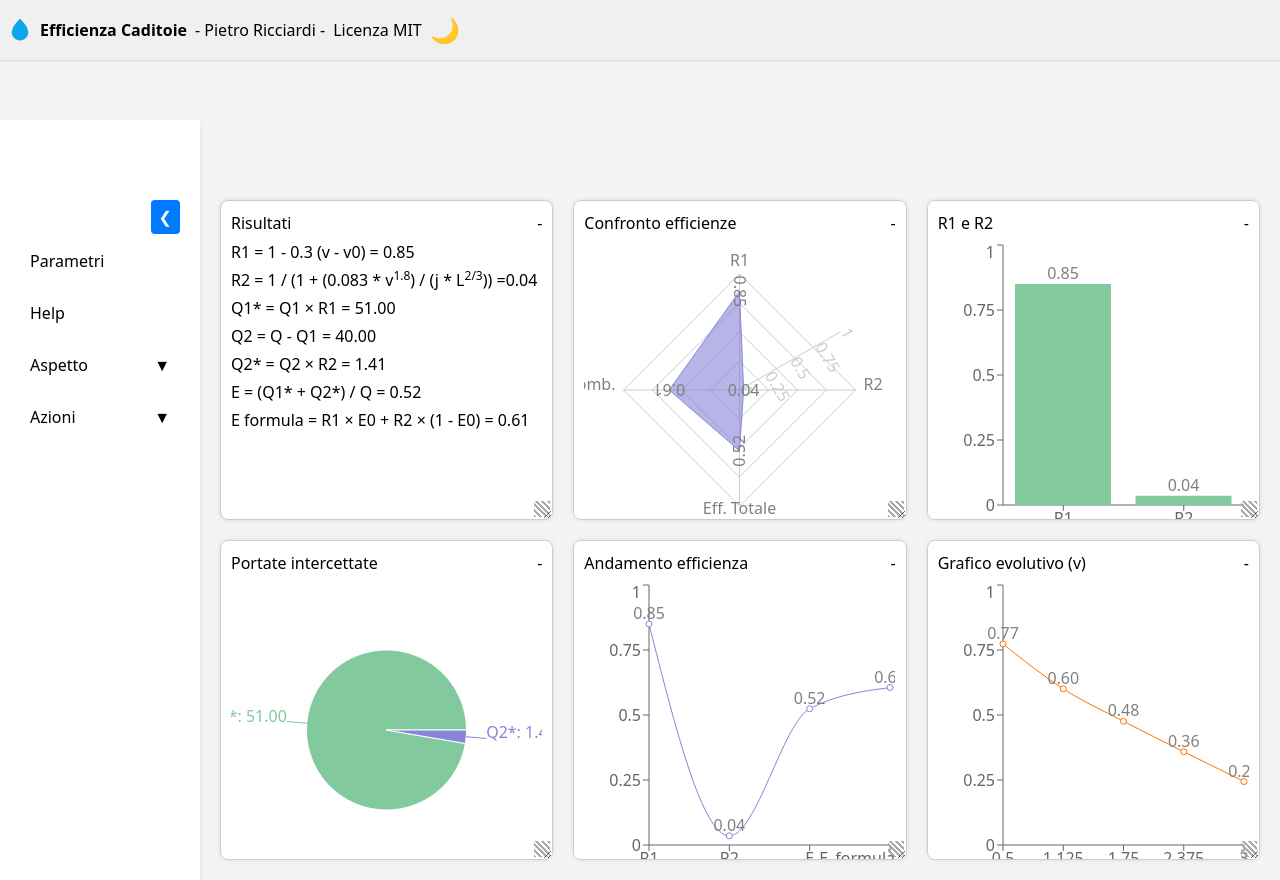
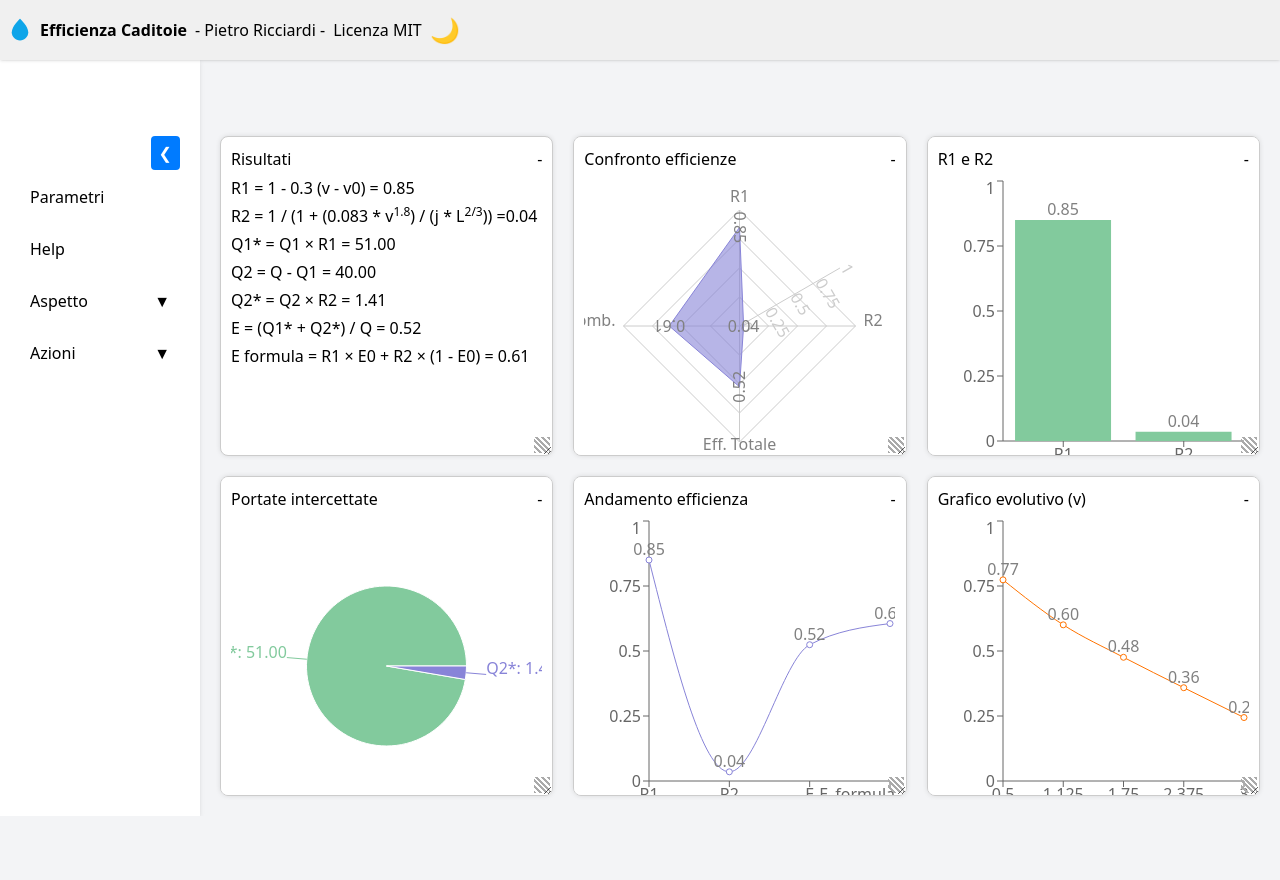
Before and after one commit to Pietro-Ricciardi/Efficienza-Caditoie, a React (Vite) app: page / in a window 1280 px wide. After the commit the page ends 816 px from the top, so only its background shows below. Built offline with nearby package versions, Linux system fonts and the light colour scheme.

Commit message:
Update App.css

```diff
--- a/src/App.css
+++ b/src/App.css
@@ -4,7 +4,7 @@ body {
   max-width: none;
   min-height: 100%;
   background-color: #f3f4f6;
-  padding-top: 5rem;
+  padding-top: 1rem;
 }
 
 body.dark-mode {
```
